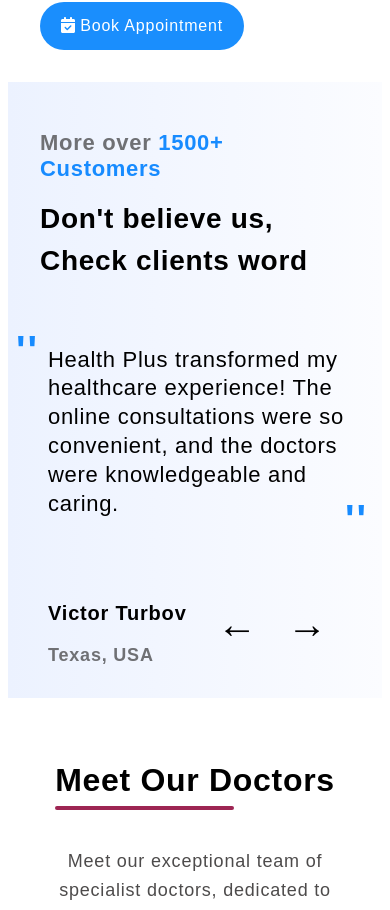
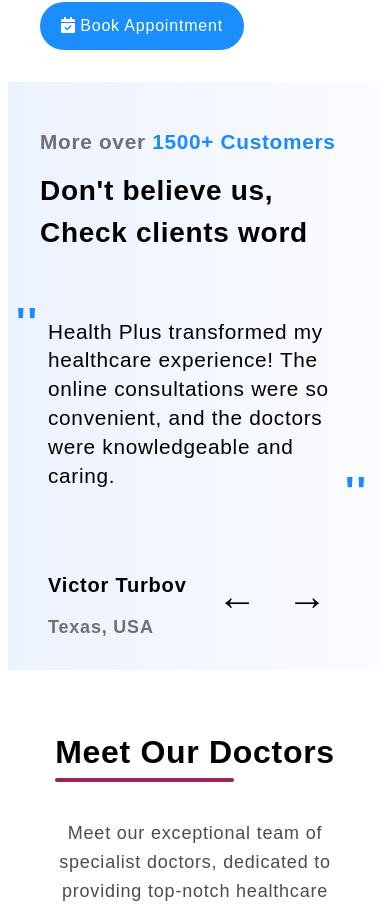
Before and after one commit to KoropeczEgor/Health, a React (Create React App) app: page / in a window 390 px wide. Shown: the part 4950-5860 px from the top of the page. Built offline with nearby package versions, Linux system fonts and the light colour scheme.

Commit message:
feat: transition from px - rem

```diff
--- a/src/components/navBar/navBar-styled.css
+++ b/src/components/navBar/navBar-styled.css
@@ -87,8 +87,8 @@
 }
 .mobile-navbar-close {
   position: absolute;
-  top: 28px;
-  right: 28px;
+  top: 1.75rem;
+  right: 1.75rem;
 }
 .mobile-navbar-close .hamb-icon:hover {
   color: rgb(255, 22, 22);
@@ -100,8 +100,8 @@
   list-style-type: none;
   display: flex;
   flex-direction: column;
-  font-size: 24px;
-  gap: 24px;
+  font-size: 1.5rem;
+  gap: 1.5rem;
   text-align: center;
 }
 .mobile-navbar-links li a {
--- a/src/components/reviews/reviews-styled.css
+++ b/src/components/reviews/reviews-styled.css
@@ -1,9 +1,9 @@
 .review-section {
-  padding: 32px;
+  padding: 2rem;
   display: flex;
   justify-content: center;
   align-items: center;
-  gap: 24px;
+  gap: 1.5rem;
   background: linear-gradient(to right, #ecf2ff, #fbfcff);
 }
 /* Text */
@@ -11,10 +11,10 @@
   width: 100%;
 }
 .rw-text-title {
-  margin: 16px 0;
+  margin: 1rem 0;
   color: #6f7074;
   font-family: "Rubik", sans-serif;
-  font-size: 32px;
+  font-size: 2rem;
   font-weight: bold;
   letter-spacing: 0.7px;
 }
@@ -22,16 +22,16 @@
   color: #178bff;
 }
 .rw-text-desc {
-  margin: 16px 0;
+  margin: 1rem 0;
   color: black;
   font-family: "Rubik", sans-serif;
-  font-size: 36px;
+  font-size: 2.25rem;
   font-weight: bold;
   letter-spacing: 0.7px;
   line-height: 2.6rem;
 }
 .rw-text-format {
-  margin: 64px 0;
+  margin: 4rem 0;
   display: flex;
   justify-content: flex-start;
   align-items: center;
@@ -39,35 +39,35 @@
 }
 .rw-text-quote1 {
   position: absolute;
-  top: -18px;
-  left: -24px;
+  top: -1.125rem;
+  left: -1.5rem;
   color: #178bff;
   font-family: "Poppins", sans-serif;
-  font-size: 40px;
+  font-size: 2.5rem;
   font-weight: bold;
   letter-spacing: 2px;
 }
 .rw-text-quote2 {
   position: absolute;
-  right: -18px;
-  bottom: -24px;
+  right: -1.125rem;
+  bottom: -1.5rem;
   color: #178bff;
   font-family: "Poppins", sans-serif;
-  font-size: 40px;
+  font-size: 2.5rem;
   font-weight: bold;
   letter-spacing: 2px;
 }
 .rw-review {
   display: block;
-  margin: 0 0 0 8px;
+  margin: 0 0 0 0.5rem;
   color: black;
   font-family: "Rubik", sans-serif;
-  font-size: 24px;
+  font-size: 1.5rem;
   letter-spacing: 0.7px;
   line-height: 2.2rem;
 }
 .rw-authors {
-  margin: 0 0 0 8px;
+  margin: 0 0 0 0.5rem;
   display: flex;
   flex-wrap: wrap;
   justify-content: space-between;
@@ -75,26 +75,26 @@
 }
 .rw-reviewer-name {
   font-family: "Poppins", sans-serif;
-  font-size: 24px;
+  font-size: 1.5rem;
   font-weight: bold;
   letter-spacing: 0.8px;
 }
 .rw-reviewer-place {
-  margin: 6px 0 0 0;
+  margin: 0.3rem 0 0 0;
   color: #6f7074;
   font-family: "Rubik", sans-serif;
-  font-size: 18px;
+  font-size: 1.125rem;
   font-weight: bold;
   letter-spacing: 0.8px;
 }
 /* Buttons */
 .rw-next-btn {
-  margin: 0 24px 0 0;
+  margin: 0 1.5rem 0 0;
   color: black;
   border: 1px solid transparent;
   background-color: transparent;
   outline: transparent;
-  font-size: 48px;
+  font-size: 3rem;
   cursor: pointer;
 }
 .rw-next-btn:hover {
@@ -106,21 +106,21 @@
     letter-spacing: 0.8px;
   }
   .rw-text-title {
-    font-size: 22px;
+    font-size: 1.3rem;
   }
   .rw-text-desc {
-    font-size: 28px;
+    font-size: 1.75rem;
   }
   .rw-review {
-    font-size: 22px;
+    font-size: 1.3rem;
     letter-spacing: 0.7px;
     line-height: 1.8rem;
   }
   .rw-reviewer-name {
-    font-size: 20px;
+    font-size: 1.25rem;
   }
   .rw-next-btn {
-    margin: 0 16px 0 0;
-    font-size: 40px;
+    margin: 0 1rem 0 0;
+    font-size: 2.5rem;
   }
 }
```
